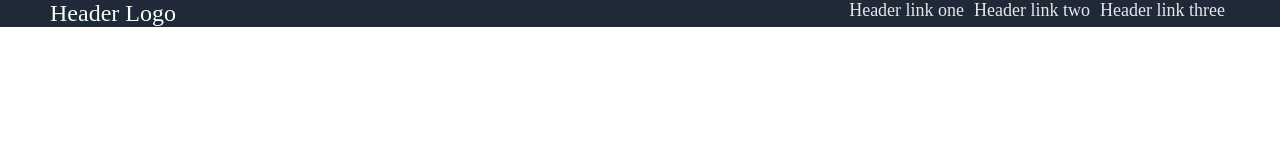
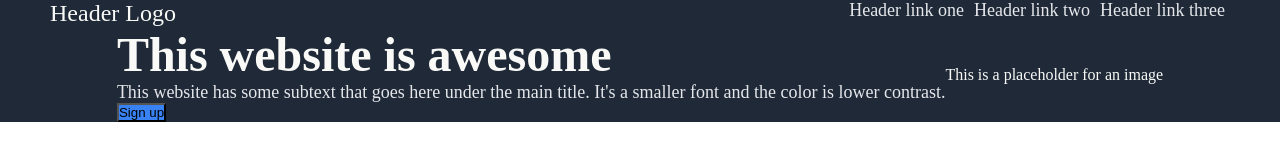
Before and after one commit to Sjoerd473/Landing-page, a plain HTML site: page index.html in a window 1280 px wide. Drawn offline with Linux system fonts and the light colour scheme.

Commit message:
Create basic outline of first content block

```diff
--- a/index.html
+++ b/index.html
@@ -19,6 +19,19 @@
             </div>
         </div>
     </header>
+    <section class="first-block">
+        <div class="first-container">
+            <div class="first-container-left">
+                <h1> This website is awesome</h1>
+                <p> This website has some subtext that goes here under the main title. It's a smaller font and the color is lower contrast.</p>
+                <button> Sign up</button>
+            </div>
+            <div class="first-container-right">
+                This is a placeholder for an image
+            </div>
+        </div>
+
+    </section>
 
 </body>
 </html>
--- a/style.css
+++ b/style.css
@@ -32,3 +32,31 @@ header {
     display:flex;
     margin: 0 5px;
 }
+
+.first-block {
+    display:flex;
+    justify-content: center;
+    align-items: center;
+    background-color:#1f2937 ;
+    color: #f9faf8;
+}
+
+.first-container {
+    display:flex;
+    justify-content: center;
+    align-items: center;
+}
+
+.first-container h1 {
+    font-size: 48px;
+    font-weight: 900;
+}
+
+.first-container p {
+    font-size: 18px;
+    color:#e5e7eb;
+}
+
+.first-container button {
+    background-color: #3882f6;
+}
```
